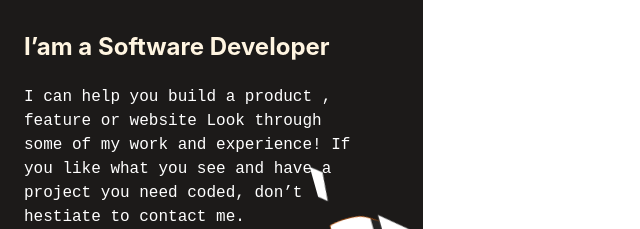
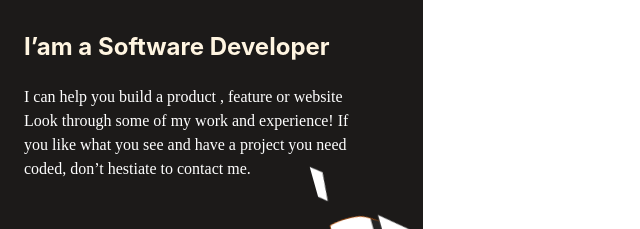
Before and after one commit to NomanRamzan/portfolio-website, a website: page index.html in a window 1280 px wide. Shown: the part 407-636 px from the top of the page, without its empty margins (0-640 px from the left). Drawn offline with Linux system fonts and the light colour scheme.

Commit message:
Add new font in css

```diff
--- a/style.css
+++ b/style.css
@@ -42,6 +42,7 @@ h1 {
   height: 124px;
   left: 24px;
   top: 120px;
+  font-family: 'Crete Round';
   font-style: normal;
   font-weight: 400;
   font-size: 56px;
@@ -76,7 +77,7 @@ p {
   height: 123px;
   left: 24px;
   top: 295px;
-  font-family: 'Courier New', Courier, monospace;
+  font-family: "Poppins";
   font-style: normal;
   font-weight: 400;
   font-size: 16px;
```
